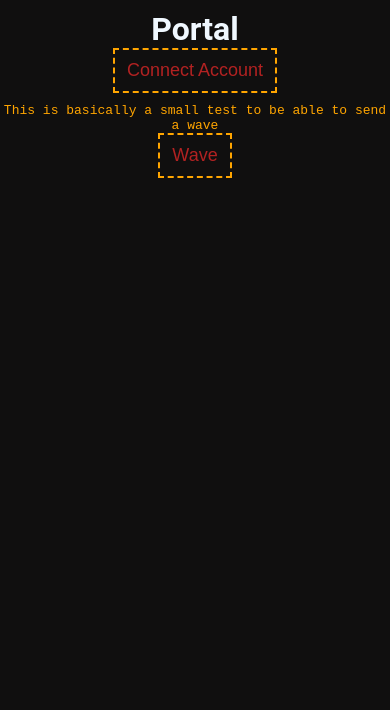
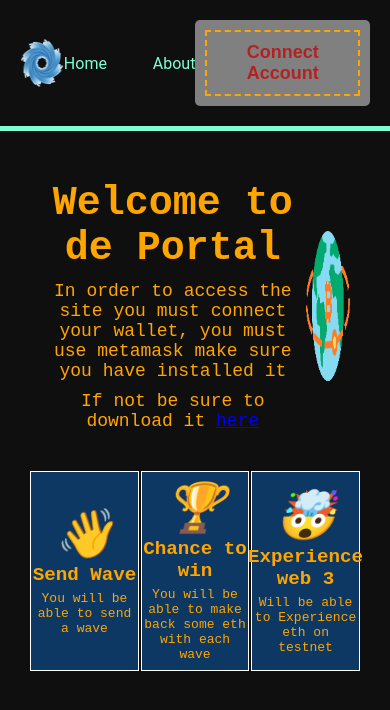
Before and after one commit to CoolistKovbel/portal-testing, a React (Create React App) app: page / in a window 390 px wide. Shown: the top 710 px of the page. Built offline with nearby package versions, Linux system fonts and the light colour scheme; the HTML template or start-up script is replaced by a standard one.

Commit message:
basic UI create for user not connect need to make it mobile friendly

```diff
--- a/src/App.css
+++ b/src/App.css
@@ -4,23 +4,114 @@
 
 .mainHeader{
   width: 100%;
-  text-align: center;
-  padding: 10px;
+  padding: 20px;
+  display: flex;
+  align-items: center;
+  justify-content: space-around;
+  border-bottom: 5px solid aquamarine;
 }
 
-.mainHeader h2{
-  font-size: 2rem;
+.mainHeader .logo-container {
+  width: 50px;
+  height: 50px;
 }
 
-.test {
+.mainHeader .logo-container img{
+  width: 100%;
+  height: 100%;
+}
+
+.mainHeader nav {
+  width: 150px;
+  display: flex;
+  justify-content: space-between;
+  align-items: center;
+}
+
+.mainHeader nav a {
+  color:aquamarine;
+}
+.mainHeader .user-account {
+  background-color: gray;
+  padding: 10px;
+  border-radius: 5px;
+}
+
+.account-not-connected {
+  width: 100%;
+  padding: 20px;
   font-family: monospace;
   color: orange;
   text-align: center;
 }
+
+.hero {
+  padding: 20px;
+  display: flex;
+  align-items: center;
+  justify-content: space-around;
+}
+
+.hero-content h2 {
+  font-size: 2.5rem;
+  margin: 10px 0;
+}
+
+.hero-content p {
+  font-size: 18px;
+  margin-bottom: 10px;
+}
+
+
+.hero-image-container {
+  width: 200px;
+  height: 150px;
+}
+
+.hero-image-container img {
+  width: 100%;
+  height: 100%;
+  animation: rotate 5s linear infinite;
+}
+
+@keyframes rotate {
+  from {transform: rotate(0deg);}
+  to{transform: rotate(360deg);}
+}
+
+.features {
+  padding: 10px;
+  width: 100%;
+  display: flex;
+  align-items: center;
+  justify-content: space-between;
+}
+.single-feature {
+  width: 33%;
+  height: 200px;
+  background-color: rgb(12, 56, 99);
+  border: 1px solid #fff;
+  display: flex;
+  align-items: center;
+  justify-content: center;
+  flex-direction: column;
+}
+
+.single-feature i{
+  font-size: 3rem;
+}
+
+.single-feature h3 {
+  font-size: 1.2rem;
+  margin-bottom: 5px;
+}
+
+
 .test-button{
   border: 2px dashed orange;
   padding: 10px 12px;
   font-size: 18px;
+  font-weight: bold;
   background-color: transparent;
   color: firebrick;
 }
--- a/src/App.js
+++ b/src/App.js
@@ -1,6 +1,9 @@
 import { ethers } from "ethers";
 import React, { useEffect, useState } from "react";
 import "./App.css";
+import Header from "./components/Header";
+import Pagev1 from "./components/Pagev1";
+import Pagev2 from "./components/Pagev2";
 import abi from "./utils/WavePortal.json";
 
 export default function App() {
@@ -89,22 +92,21 @@
 
   return (
     <div className="app">
-      <header className="mainHeader">
-        <h2>Portal</h2>
-        {currentAccount ? (
-          <p>User Account: {currentAccount}</p>
-        ) : (
-          <button onClick={connectWallet} className="test-button">
-            Connect Account
-          </button>
-        )}
-      </header>
-      <div className="test">
-        <p>This is basically a small test to be able to send a wave</p>
-        <button onClick={wave} className="test-button">
-          Wave
-        </button>
-      </div>
+      <Header currentAccount={currentAccount} connectWallet={connectWallet} />
+      {currentAccount ? <Pagev2 /> : <Pagev1 />}
     </div>
   );
 }
+
+{
+  /* <header className="mainHeader">
+<h2>Portal</h2>
+
+</header>
+<div className="test">
+<p>This is basically a small test to be able to send a wave</p>
+<button onClick={wave} className="test-button">
+  Wave
+</button>
+</div> */
+}
--- /dev/null
+++ b/src/components/Header.js
@@ -0,0 +1,29 @@
+import React from "react";
+import logo from "../img/portal-logo.png";
+
+function Header({ currentAccount, connectWallet }) {
+  return (
+    <header className="mainHeader">
+      <div className="logo-container">
+        <img src={logo} alt="portal logo" />
+      </div>
+
+      <nav>
+        <a>Home</a>
+        <a>About</a>
+      </nav>
+
+      <div className="user-account">
+        {currentAccount ? (
+          <p>User Account: {currentAccount.substr(0, 8)}</p>
+        ) : (
+          <button onClick={connectWallet} className="test-button">
+            Connect Account
+          </button>
+        )}
+      </div>
+    </header>
+  );
+}
+
+export default Header;
--- /dev/null
+++ b/src/components/Pagev1.js
@@ -0,0 +1,49 @@
+import React from "react";
+
+import heroImg from "../img/btc-hero-img.png";
+
+function Pagev1() {
+  return (
+    <section className="account-not-connected">
+      <div className="hero">
+        <div className="hero-content">
+          <h2>Welcome to de Portal</h2>
+          <p>
+            In order to access the site you must connect your wallet, you must
+            use metamask make sure you have installed it
+          </p>
+          <p>
+            If not be sure to download it{" "}
+            <a href="https://metamask.io/download/" target="_blank">
+              here
+            </a>
+          </p>
+        </div>
+        <div className="hero-image-container">
+          <img src={heroImg} alt="btc world" />
+        </div>
+      </div>
+      <div className="features">
+        <div className="single-feature">
+          <div className="single-feature-content">
+            <i>👋</i>
+            <h3>Send Wave</h3>
+            <p>You will be able to send a wave</p>
+          </div>
+        </div>
+        <div className="single-feature">
+          <i>🏆</i>
+          <h3>Chance to win</h3>
+          <p>You will be able to make back some eth with each wave</p>
+        </div>
+        <div className="single-feature">
+          <i>🤯</i>
+          <h3>Experience web 3</h3>
+          <p>Will be able to Experience eth on testnet</p>
+        </div>
+      </div>
+    </section>
+  );
+}
+
+export default Pagev1;
--- /dev/null
+++ b/src/components/Pagev2.js
@@ -0,0 +1,11 @@
+import React from "react";
+
+function Pagev2() {
+  return (
+    <section>
+      <h2>Pagev2</h2>
+    </section>
+  );
+}
+
+export default Pagev2;
```
Also changed, not shown: src/img/btc-hero-img.png (added), src/img/portal-logo.png (added).
